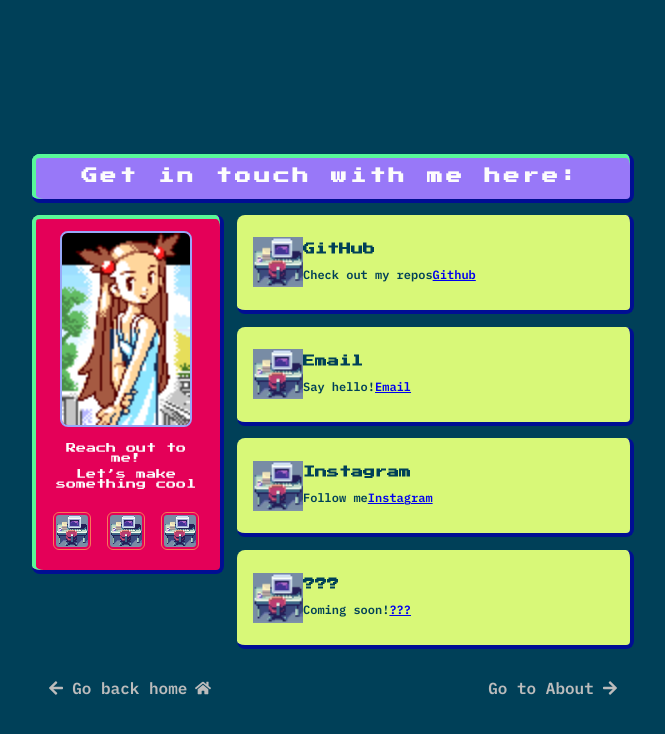
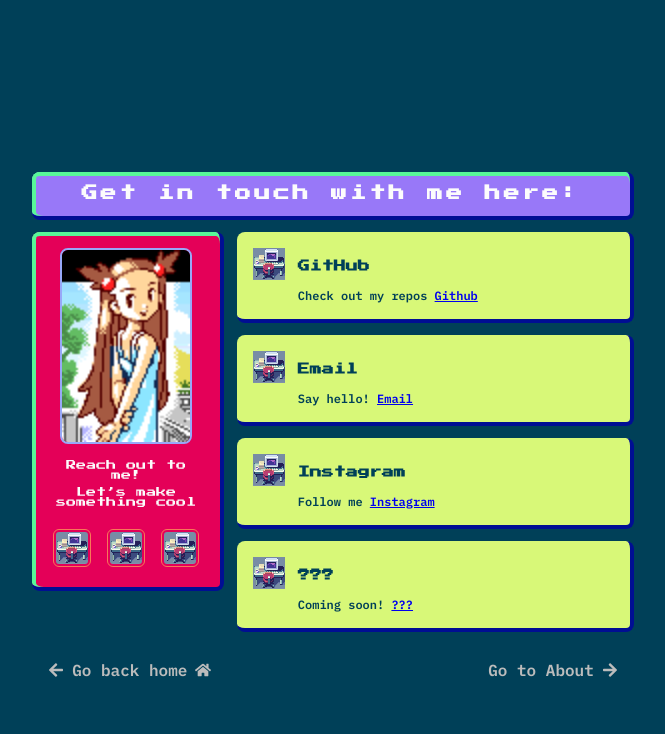
Before and after one commit to kathrynhoule/ryn-portfolio, a React (Vite) app: page /contact in a window 1280 px wide. Shown: the top 734 px of the page, without its empty margins (307-972 px from the left). Built offline with nearby package versions, Linux system fonts and the light colour scheme.

Commit message:
updates styling for contact cards

```diff
--- a/src/components/ContactCard.jsx
+++ b/src/components/ContactCard.jsx
@@ -4,9 +4,12 @@ const ContactCard = ({ title, description, icon, alt, link, linkText }) => {
   return (
      <div className='contact-card'>
           <img src={icon} alt={alt} />
-          <div>
-               <h3>{title}</h3>
-               <p>{description}
+          <div className="contact-card-text">
+               <div className="contact-card-header">
+                    <h3>{title}</h3>
+               </div>
+               <p>
+                    {description}{' '}
                     <a href={link} target='_blank' rel='noopener noreferrer'>
                          {linkText}
                     </a>
--- a/src/styles/Contact.css
+++ b/src/styles/Contact.css
@@ -59,8 +59,8 @@
 
 .contact-card {
      display: flex;
-     flex: 1;
-     align-items: center;
+     align-items: flex-start;
+     gap: 0.8rem;
      padding: 1rem;
      border-radius: 8px;
      text-decoration: none;
@@ -72,6 +72,21 @@
      transition: transform 0.2s;
 }
 
+.contact-card:hover {
+     transform: translateY(-4px);
+}
+
+.contact-card img {
+     width: 32px;
+     height: 32px;
+     flex-shrink: 0;
+}
+
+.contact-card-text {
+     display: flex;
+     flex-direction: column;
+}
+
 .contact-card h3 {
      font-family: var(--font-title);
      font-size: 12px;
@@ -81,15 +96,17 @@
      font-family: var(--font-main);
      font-size: 12px;
      font-weight: 600;
+     margin: 0.2rem 0 0;
 }
 
-.contact-card:hover {
-     transform: translateY(-4px);
+.contact-card a {
+     text-decoration: underline;
 }
 
-.contact-card img {
-     width: 50px;
-     height: 50px;
+.contact-card-header {
+     display: flex;
+     align-items: center;
+     gap: 0.4rem;
 }
 
 .contact-footer {
```
